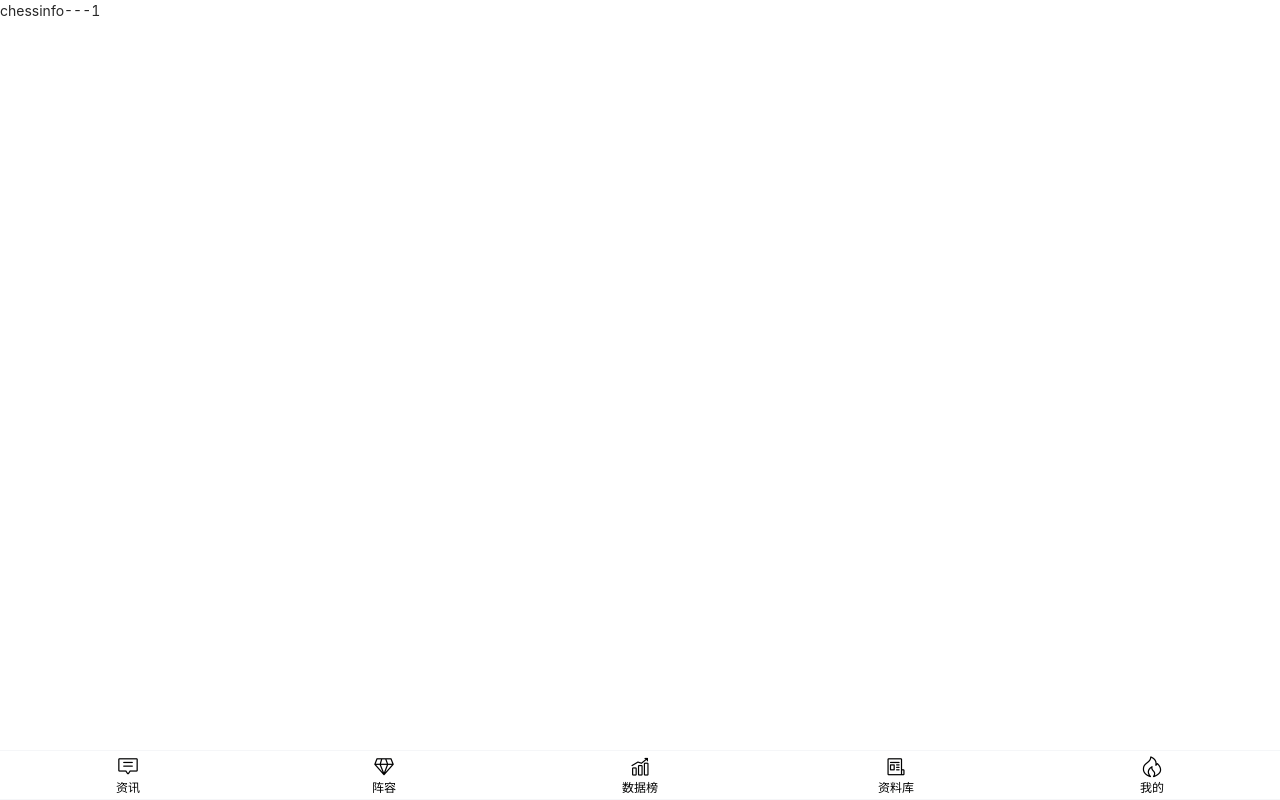
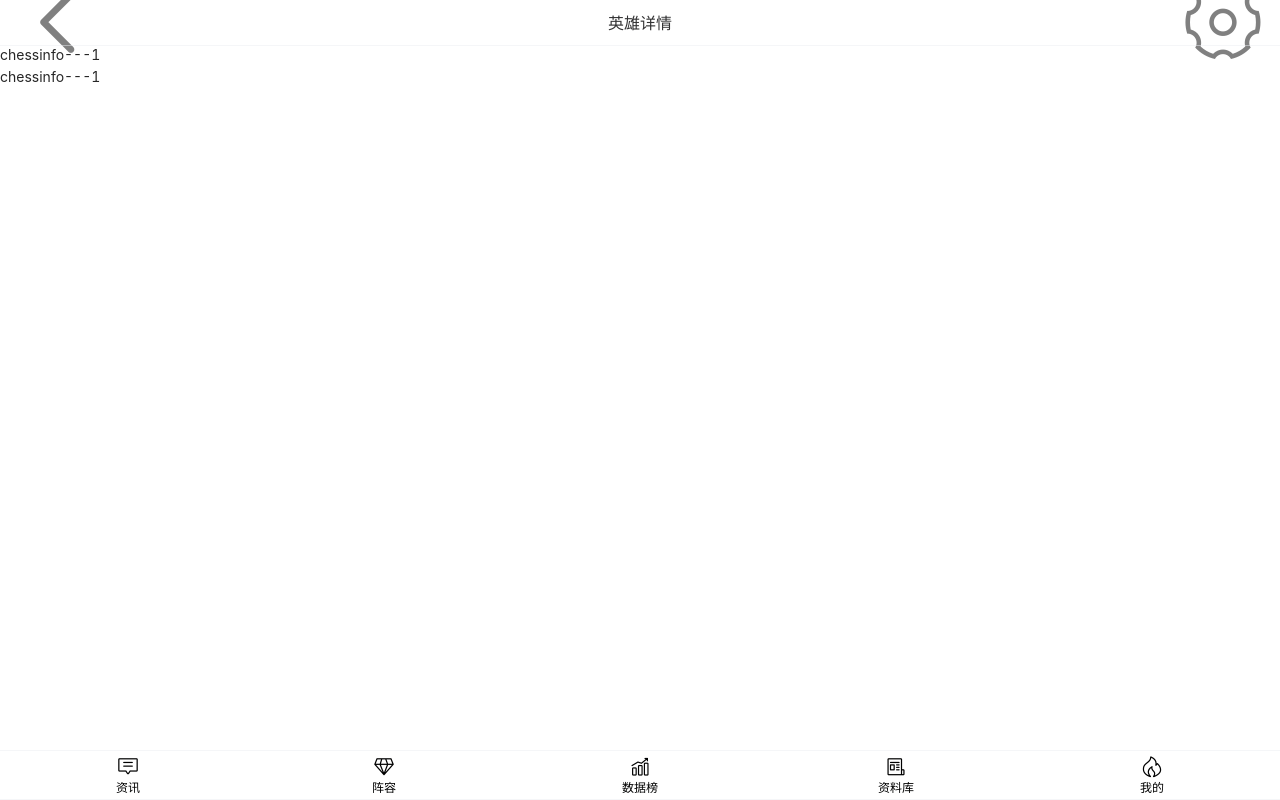
Before and after one commit to houzhiyang1997/chess-client, a Vue app: page /#/chessinfo/1 in a window 1280 px wide. Built offline with nearby package versions, Linux system fonts and the light colour scheme; a small style sheet from the web is missing.

Commit message:
实现点击英雄头像跳转详情页，打通数据流

```diff
--- a/src/views/Team/ChessInfo.vue
+++ b/src/views/Team/ChessInfo.vue
@@ -1,11 +1,22 @@
 <template>
-  <div>chessinfo---{{ id }}</div>
+  <div class="chessinfo-container">
+    <detail-header title="英雄详情"></detail-header>
+    <div>chessinfo---{{ id }}</div>
+    <div>chessinfo---{{ id }}</div>
+    <div>chessinfo---{{ id }}</div>
+    <div>chessinfo---{{ id }}</div>
+  </div>
 </template>
 
 <script>
+import detailHeader from '@/components/DetailHeader.vue'
+
 export default {
   name: 'chessInfo',
-  props: ['id']
+  props: ['id'],
+  components: {
+    detailHeader
+  }
 }
 </script>
 
```
